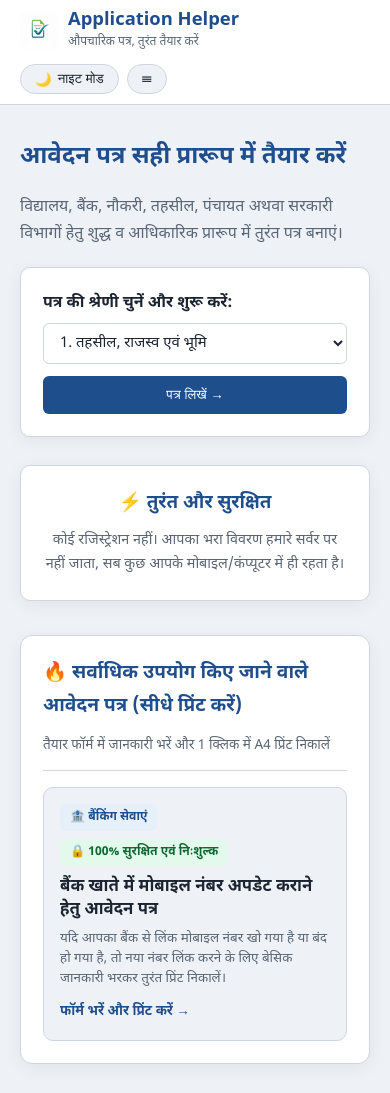
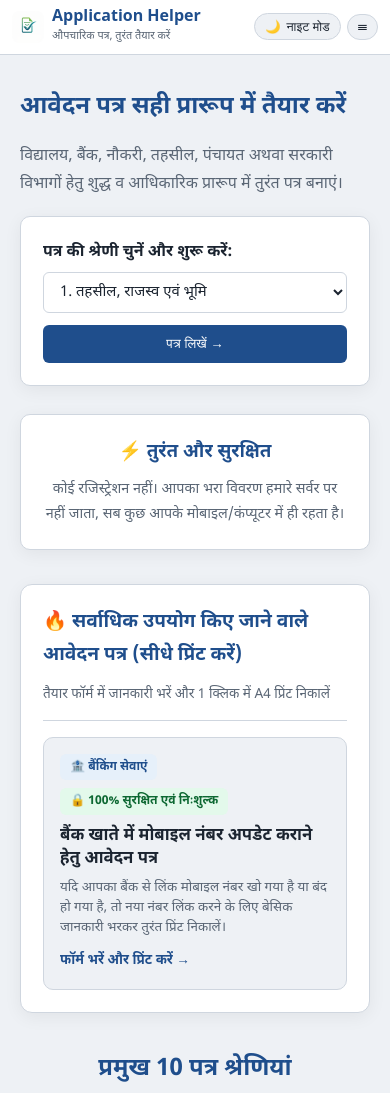
Before and after one commit to applicationhelperin-lgtm/application-helper, a plain HTML site: page index.html in a window 390 px wide. Shown: the top 1093 px of the page. Drawn offline with Linux system fonts and the light colour scheme.

Commit message:
Add files via upload

```diff
--- a/index.html
+++ b/index.html
@@ -118,12 +118,12 @@
     h1,h2,h3{color:var(--pr);margin:0 0 .5em;font-weight:700}
     .wrap{max-width:1100px;margin:0 auto;padding:0 20px}
 
-    /* स्थिर (Blink-Free) हेडर और नेविगेशन */
+    /* स्थिर (Blink-Free) और सिंगल-लाइन मोबाइल हेडर */
     header.site{position:sticky;top:env(safe-area-inset-top,0px);z-index:50;background:var(--card);border-bottom:1px solid var(--bd);transform:translateZ(0)}
     .bar{max-width:1100px;margin:0 auto;padding:10px 20px;display:flex;align-items:center;justify-content:space-between;gap:12px;flex-wrap:wrap}
     .brand{display:flex;flex-direction:row;align-items:center;gap:10px;color:var(--pr);text-decoration:none;cursor:pointer;flex-shrink:0}
-    .brand img{width:38px;height:38px;border-radius:8px;object-fit:contain}
-    .brand-text{display:flex;flex-direction:column}
+    .brand img{width:38px;height:38px;border-radius:8px;object-fit:contain;flex-shrink:0}
+    .brand-text{display:flex;flex-direction:column;min-width:0}
     .brand strong{font-size:1.15rem;line-height:1.2;font-weight:700}
     .brand span{font-size:.75rem;color:var(--mu)}
     .acts{display:flex;gap:8px;align-items:center;flex-shrink:0}
@@ -133,7 +133,21 @@
     nav.main button,nav.main a{background:none;border:0;cursor:pointer;font-family:inherit;font-size:.88rem;font-weight:500;color:var(--mu);padding:6px 10px;border-radius:6px;transition:color .2s,background-color .2s;text-decoration:none;display:inline-flex;align-items:center;white-space:nowrap}
     nav.main button:hover,nav.main button[aria-current],nav.main a:hover{color:var(--pr);background:var(--bg)}
     .tg{display:none}
-    @media(max-width:980px){.tg{display:inline-flex}nav.main{display:none;width:100%;flex-direction:column;align-items:stretch;padding-top:8px;border-top:1px solid var(--bd);margin-top:4px}nav.main.open{display:flex}}
+    @media(max-width:980px){
+      .tg{display:inline-flex}
+      nav.main{display:none;width:100%;flex-direction:column;align-items:stretch;padding-top:8px;border-top:1px solid var(--bd);margin-top:4px}
+      nav.main.open{display:flex}
+    }
+    /* मोबाइल पर लोगो और दोनों बटन एक ही लाइन में रखने के लिए */
+    @media(max-width:520px){
+      .bar{padding:8px 12px;gap:6px}
+      .brand{gap:8px;min-width:0;flex:1}
+      .brand img{width:32px;height:32px}
+      .brand strong{font-size:1rem;white-space:nowrap}
+      .brand span{font-size:.68rem;white-space:nowrap;overflow:hidden;text-overflow:ellipsis}
+      .acts{gap:6px}
+      .ab{padding:5px 10px;font-size:.78rem}
+    }
 
     .page{display:none;padding:32px 0}.page.active{display:block}
     .btn{display:inline-flex;align-items:center;justify-content:center;gap:8px;font:600 .95rem inherit;padding:10px 18px;border-radius:6px;border:1.5px solid transparent;cursor:pointer;transition:background-color .2s,border-color .2s,color .2s}
@@ -701,3 +715,5 @@ build();
 initCaptcha();
 })();
 </script>
+</body>
+</html>
```
